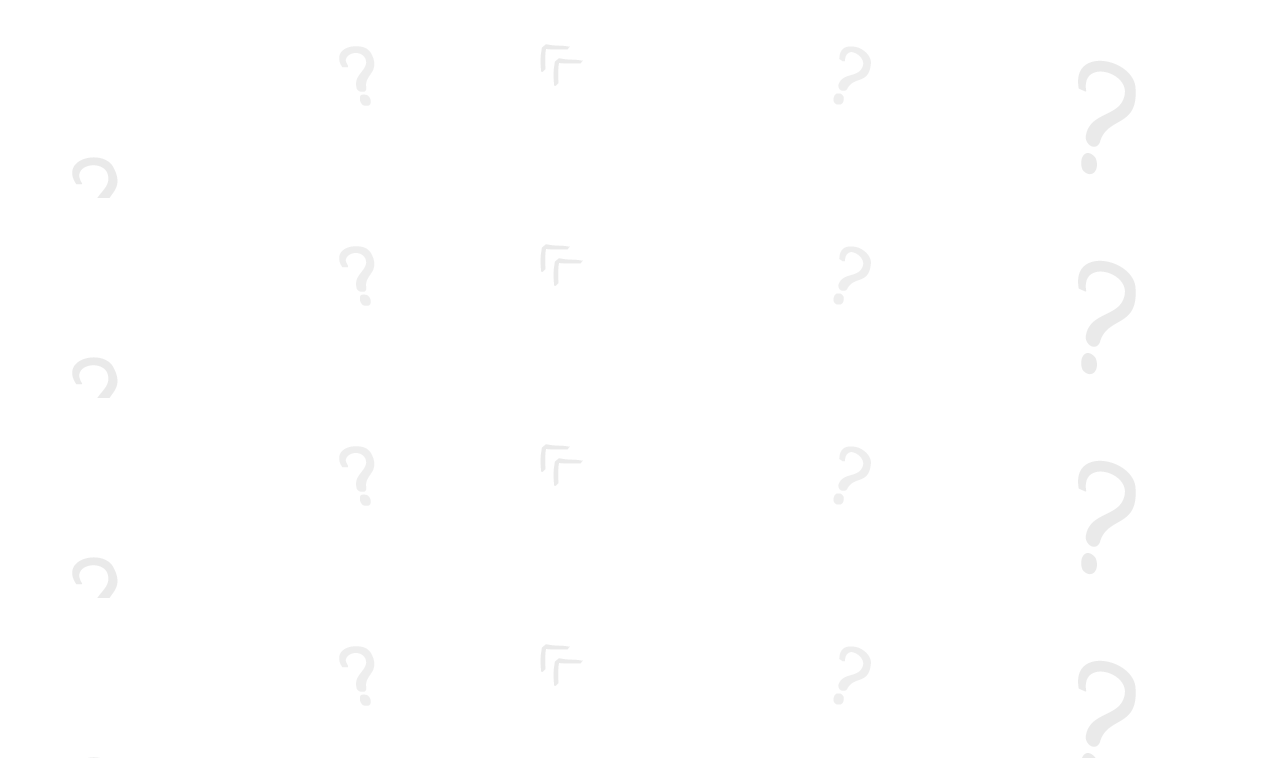
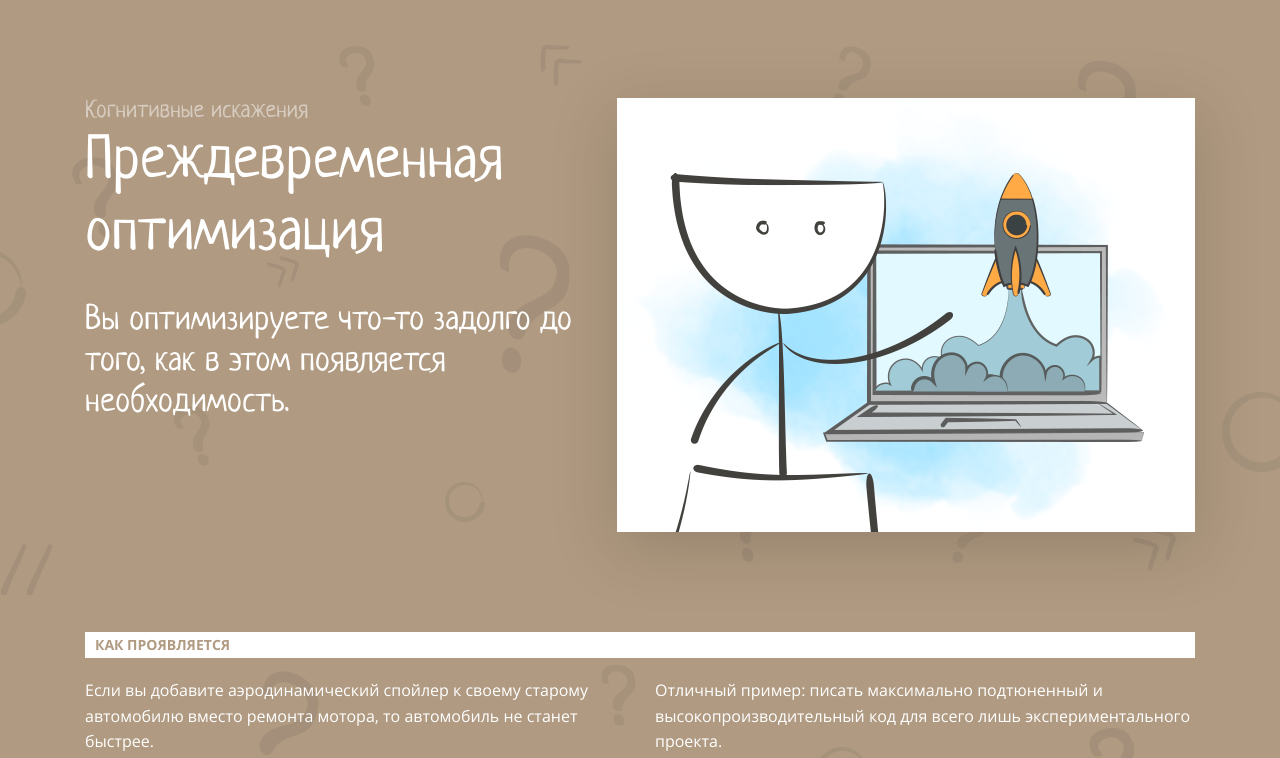
Before and after one commit to GermanCHLB/layout-designer-project-lvl1, a website: page src/index.html in a window 1280 px wide. Shown: the part 3626-4384 px from the top of the page. Drawn offline with Linux system fonts and the light colour scheme.

Commit message:
premature-optimization

```diff
--- a/src/index.html
+++ b/src/index.html
@@ -82,15 +82,15 @@
                 </tbody>
             </table>
         </section>
-        <section class="section std-bkgrd" id="ikea-effect">
-            <div class="col-2 ikea-header">
+        <section class="section std-bkgrd white-section distortion-section" id="ikea-effect">
+            <div class="distortion-header">
                 <div class="img-container">
                     <img src="./img/1.png" alt="what">
                 </div>
-                <div class="ikea-text">
-                    <h4>
+                <div class="header-text">
+                    <p class="theme">
                         Когнитивные искажения
-                    </h4>
+                    </p>
                     <h2>
                         Эффект ИКЕА
                     </h2>
@@ -111,7 +111,36 @@
                 </p>
             </div>
         </section>
-        <section class="section std-bkgrd"></section>
+        <section class="section std-bkgrd brown-section distortion-section" id="premature-optimization">
+            <div class="distortion-header">
+                <div class="header-text">
+                    <p class="theme">
+                        Когнитивные искажения
+                    </p>
+                    <h2>
+                        Преждевременная<br> оптимизация
+                    </h2>
+                    <h3>
+                        Вы оптимизируете что-то задолго до <br> того, как в этом появляется <br> необходимость.
+                    </h3>
+                </div>
+
+                <div class="img-container">
+                    <img src="./img/2.png" alt="what">
+                </div>
+            </div>
+            <h5 class="how">
+                КАК ПРОЯВЛЯЕТСЯ
+            </h5>
+            <div class="col-2 how-article">
+                <p>
+                    Если вы добавите аэродинамический спойлер к своему старому автомобилю вместо ремонта мотора, то автомобиль не станет быстрее.
+                </p>
+                <p>
+                    Отличный пример: писать максимально подтюненный и высокопроизводительный код для всего лишь экспериментального проекта.
+                </p>
+            </div>
+        </section>
         <section class="section std-bkgrd"></section>
         <section class="section std-bkgrd"></section>
         <section class="section std-bkgrd"></section>
--- a/src/styles/style.css
+++ b/src/styles/style.css
@@ -230,34 +230,29 @@ td.h-card {
 
 #ikea-effect {
   height: 705px;
-  background-color: #F5F4F0;
 }
 
-#ikea-effect .col-2 {
-  column-gap: 45px;
-}
-
-.ikea-header {
+.distortion-header {
+  display: flex;
+  justify-content: center;
   z-index: 3;
 }
 
-.img-container {
-  width: 578px;
-}
 
-.ikea-text {
-  width: 502px;
-}
-
-.ikea-text h4 {
-  margin-bottom: 0;
-  margin-left: 30px;
+.theme {
   height: 29px;
   font-family: "NeuchaRegular";
   font-weight: 400;
   line-height: 1.2em;
   font-size: 24px;
+}
+
+.white-section .header-text .theme {
   color: #908D8B;
+}
+
+.brown-section .header-text .theme {
+  color: #D7CCC0;
 }
 
 .img-container img {
@@ -267,14 +262,16 @@ td.h-card {
   margin-bottom: 100px;
 }
 
-.ikea-text h2 {
-  margin: 0 0 0 30px;
-  color: #2A2626
+.distortion-section .header-text h2, h3, .theme {
+  display: inline-block;
 }
 
-.ikea-text h3 {
-  margin: 30px 0 0 30px;
-  color: #2A2626;
+.distortion-header .header-text h2, .theme {
+  margin: 0;
+}
+
+.distortion-header .header-text h3 {
+  margin: 30px 0 0 0;
 }
 
 .how {
@@ -282,8 +279,6 @@ td.h-card {
   font-weight: 700;
   font-size: 14px;
   display: block;
-  color: #fff;
-  background-color: #B09A81;
   padding: 5px 10px;
   line-height: 1.2em;
   margin-top: 0;
@@ -291,6 +286,60 @@ td.h-card {
   height: 16px;
 }
 
+.white-section .how {
+  color: #fff;
+  background-color: #B09A81;
+}
+
+.brown-section .how {
+  color: #B09A81;
+  background-color: #fff;
+}
+
 .how-article p:first-child{
   break-after: column;
 }
+
+#premature-optimization {
+  height: 655px;
+}
+
+.white-section {
+  background-color: #F5F4F0;
+}
+
+.brown-section {
+  background-color: #B09A81;
+}
+
+.brown-section .header-text {
+  color: #2A2626;
+}
+
+.brown-section .header-text {
+  color: #fff;
+}
+
+.white-section .how-article p {
+  color: #2A2626;
+}
+
+.brown-section .how-article p {
+  color: #fff;
+}
+
+.distortion-header .header-text, .img-container {
+  display: inline-block;
+}
+
+.header-text {
+  width: 502px;
+}
+
+.white-section .header-text, .brown-section .img-container {
+  margin-left: 15px;
+}
+
+.brown-section .header-text, .white-section .img-container {
+  margin-right: 15px;
+}
```
Also changed, not shown: src/img/2.png (added).
